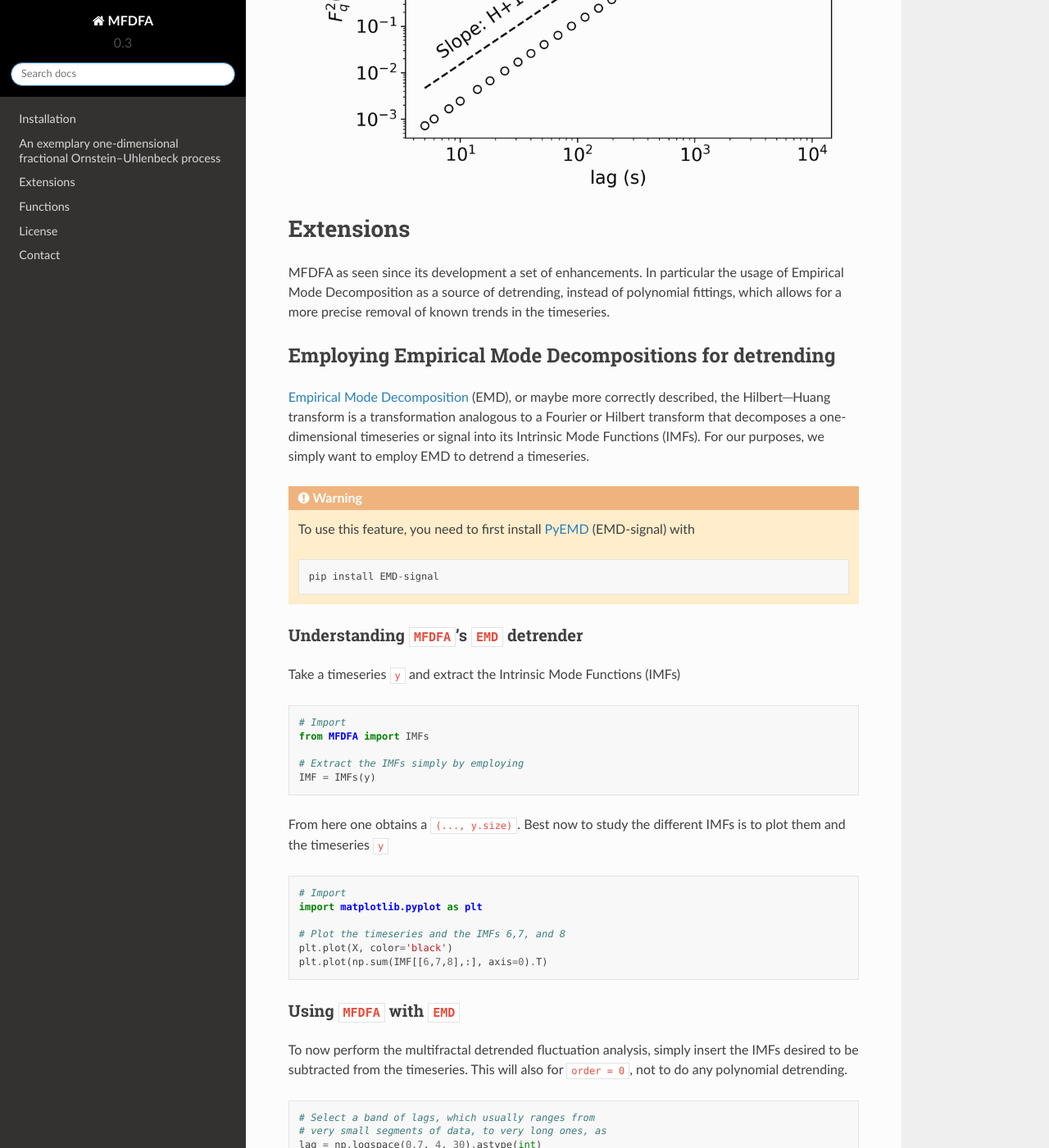
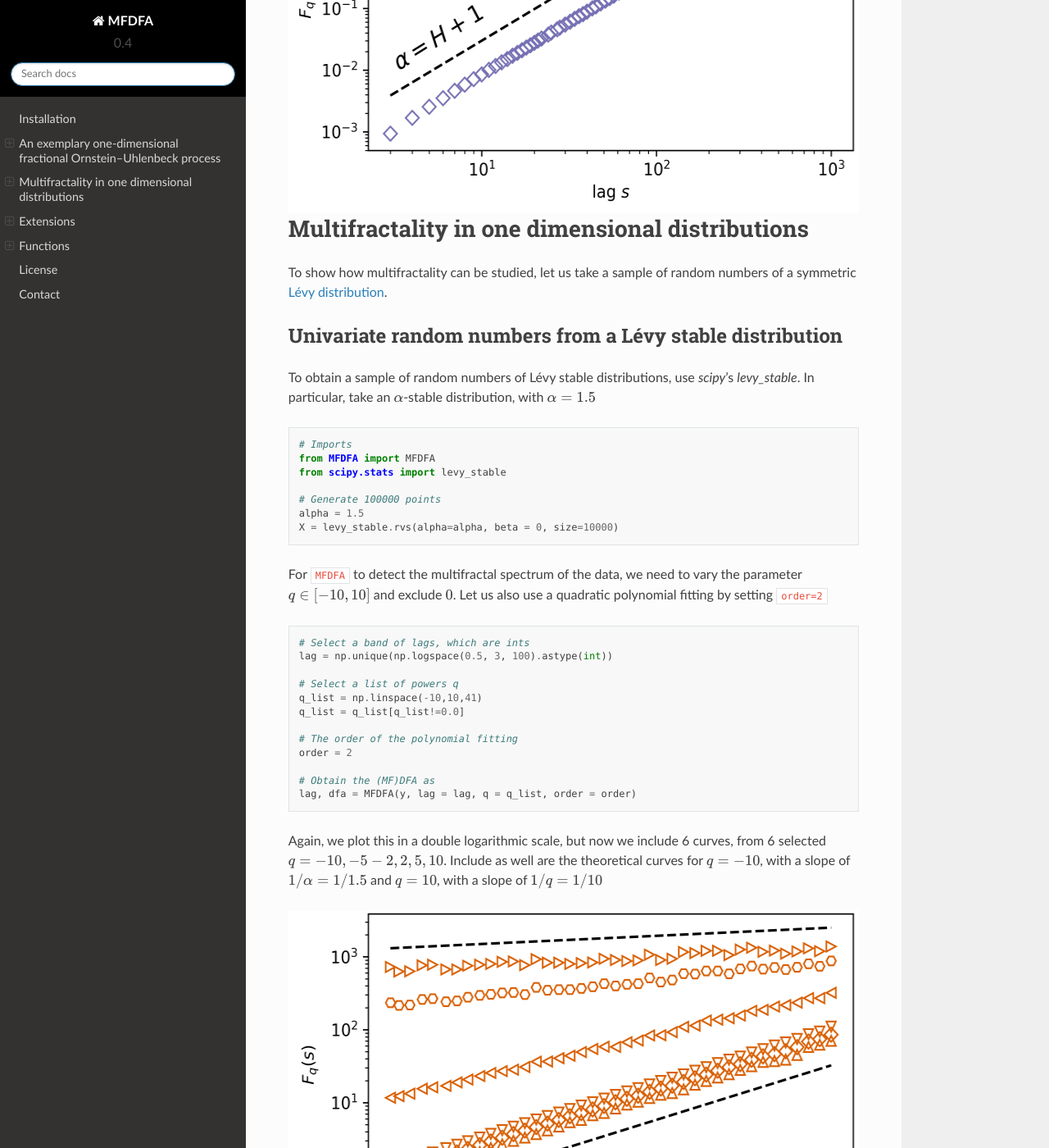
Before and after one commit to LRydin/MFDFA, a Sphinx documentation site: the page built from docs/index.rst, in a window 1280 px wide and 1400 px high, scrolled down 2420 px. Shown: the whole window at 82% size. Built offline with Sphinx 7.4.7 and the Read the Docs theme 2.0.0, drawn with Linux system fonts in a browser that asks for light colours; some of the changed text lies outside the part shown.

Commit message:
Added documentation on multifractily. Ready for new release.

```diff
--- /dev/null
+++ b/docs/1dLevy.rst
@@ -0,0 +1,47 @@
+Multifractality in one dimensional distributions
+================================================
+
+To show how multifractality can be studied, let us take a sample of random numbers of a symmetric `Lévy distribution <https://en.wikipedia.org/wiki/L%C3%A9vy_distribution>`_.
+
+
+Univariate random numbers from a Lévy stable distribution
+---------------------------------------------------------
+
+To obtain a sample of random numbers of Lévy stable distributions, use `scipy`'s `levy_stable`. In particular, take an :math:`\alpha`-stable distribution, with :math:`\alpha=1.5`
+
+.. code:: python
+
+   # Imports
+   from MFDFA import MFDFA
+   from scipy.stats import levy_stable
+
+   # Generate 100000 points
+   alpha = 1.5
+   X = levy_stable.rvs(alpha=alpha, beta = 0, size=10000)
+
+
+For :code:`MFDFA` to detect the multifractal spectrum of the data, we need to vary the parameter :math:`q\in[-10,10]` and exclude :math:`0`. Let us also use a quadratic polynomial fitting by setting :code:`order=2`
+
+.. code:: python
+
+   # Select a band of lags, which are ints
+   lag = np.unique(np.logspace(0.5, 3, 100).astype(int))
+
+   # Select a list of powers q
+   q_list = np.linspace(-10,10,41)
+   q_list = q_list[q_list!=0.0]
+
+   # The order of the polynomial fitting
+   order = 2
+
+   # Obtain the (MF)DFA as
+   lag, dfa = MFDFA(y, lag = lag, q = q_list, order = order)
+
+
+Again, we plot this in a double logarithmic scale, but now we include 6 curves, from 6 selected :math:`q={-10,-5-2,2,5,10}`. Include as well are the theoretical curves for :math:`q=-10`, with a slope of :math:`1/\alpha=1/1.5` and :math:`q=10`, with a slope of :math:`1/q=1/10`
+
+
+.. image:: /_static/fig2.png
+  :height: 450
+  :align: center
+  :alt: Plot of the MFDFA of a Lévy stable distribution for a few q values.
--- a/docs/1dprocess.rst
+++ b/docs/1dprocess.rst
@@ -49,7 +49,7 @@ To now utilise the :code:`MFDFA`, we take this exemplary process and run the (mu
 
    # Select a band of lags, which usually ranges from
    # very small segments of data, to very long ones, as
-   lag = np.logspace(0.7, 4, 30).astype(int)
+   lag = np.unique(np.logspace(0.5, 3, 100).astype(int))
    # Notice these must be ints, since these will segment
    # the data into chucks of lag size
 
--- a/docs/conf.py
+++ b/docs/conf.py
@@ -22,12 +22,12 @@ sys.path.insert(0, os.path.abspath('..'))
 # -- Project information -----------------------------------------------------
 
 project = 'MFDFA'
-copyright = '2019-2020 Leonardo Rydin'
+copyright = '2019-2021 Leonardo Rydin'
 author = 'Leonardo Rydin'
 
 # The full version, including alpha/beta/rc tags
-release = '0.3'
-version = '0.3'
+release = '0.4'
+version = '0.4'
 
 
 # -- General configuration ---------------------------------------------------
@@ -89,7 +89,7 @@ html_theme_options = {
     'style_external_links': False,
     'style_nav_header_background': 'black',
     # Toc options
-    'collapse_navigation': True,
+    'collapse_navigation': False,
     'sticky_navigation': True,
     'navigation_depth': 4,
     'titles_only': False
--- a/docs/index.rst
+++ b/docs/index.rst
@@ -9,6 +9,8 @@ MFDFA's documentation
 .. include:: installation.rst
 
 .. include:: 1dprocess.rst
+
+.. include:: 1dLevy.rst
 
 .. include:: extensions.rst
 
@@ -30,9 +32,11 @@ Table of Content
 
 .. toctree::
    :maxdepth: 3
+   :hidden:
 
    installation
    1dprocess
+   1dLevy
    extensions
    functions/index
    license
```
Also changed, not shown: README.md (+9 -7 lines), tester.py (+4 -3 lines), docs/_static/fig1.png, docs/_static/fig2.png (added), 1 other file.
